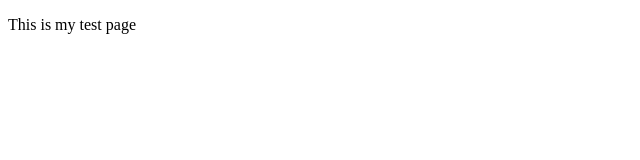
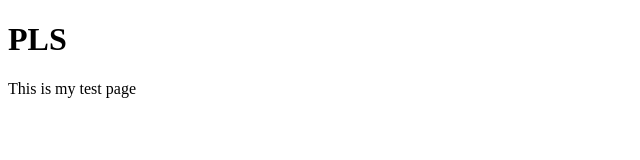
Before and after one commit to Sailanarmo/sailanarmo.github.io, a plain HTML site: page index.html in a window 1280 px wide. Shown: the whole page, without its empty margins (0-640 px from the left). Drawn offline with Linux system fonts and the light colour scheme.

Commit message:
Added a header.

```diff
--- a/index.html
+++ b/index.html
@@ -5,6 +5,7 @@
 	<title>My Test Page</title>
     </head>
     <body>
+	<h1>PLS</h1>
         <p>This is my test page</p>
     </body>
 </html>
```
